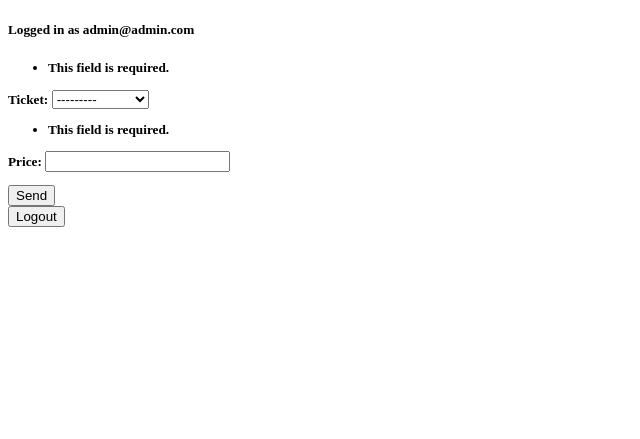
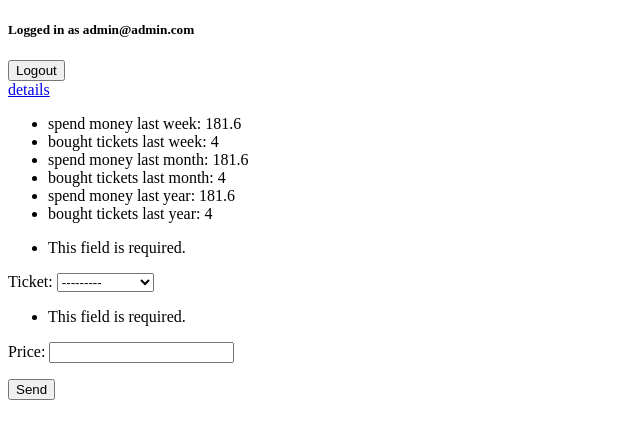
Before and after one commit to Cakelover-png/GreyExam, a Django app: page / in a window 1280 px wide. Shown: the top 439 px of the page, without its empty margins (0-640 px from the left). Run offline with Django 3.2, Linux system fonts and the light colour scheme; a user stored in the database is signed in; data comes from the database, SQL or seed files in the repository; both versions use the stored data as it was after the commit.

Commit message:
last commit

```diff
--- a/ticket_sell/ecommerce/urls.py
+++ b/ticket_sell/ecommerce/urls.py
@@ -1,10 +1,11 @@
 from django.urls import path
 from ecommerce.views import home, details
+from django.contrib.auth.decorators import login_required as lr
 
 app_name = 'ecommerce'
 
 urlpatterns = [
     path('', home, name='home'),
-    path('details', details, name='details'),
+    path('details', lr(details), name='details'),
 
 ]
--- a/ticket_sell/ecommerce/views.py
+++ b/ticket_sell/ecommerce/views.py
@@ -1,25 +1,65 @@
+from django.core.paginator import Paginator, EmptyPage, PageNotAnInteger
 from django.shortcuts import render, redirect
 from ecommerce.forms import OrderForm
 from ecommerce.models import Order
-from django.db.models import Q
+from django.db.models import Q, Count, Sum
+from django.utils import timezone
 
 
 def home(request):
+    now = timezone.now()
+
+    user_info = Order.objects.filter(user=request.user.id).aggregate(
+        spend_money_year=Sum(
+            'price',
+            filter=Q(ticket__start_date__gte=now - timezone.timedelta(days=365))
+        ),
+        bought_last_year=Count(
+            'id',
+            filter=Q(ticket__start_date__gte=now - timezone.timedelta(days=365))
+        ),
+        spend_money_month=Sum(
+            'price',
+            filter=Q(ticket__start_date__gte=now - timezone.timedelta(weeks=4))
+        ),
+        bought_last_month=Count(
+            'id',
+            filter=Q(ticket__start_date__gte=now - timezone.timedelta(weeks=4))
+        ),
+        spend_money_week=Sum(
+            'price',
+            filter=Q(ticket__start_date__gte=now - timezone.timedelta(days=7))
+        ),
+        bought_last_week=Count(
+            'id',
+            filter=Q(ticket__start_date__gte=now - timezone.timedelta(days=7))
+        )
+    )
     form = OrderForm(data=request.POST)
     if form.is_valid():
         order = form.save(commit=False)
         order.user_id = request.user.id
         order.save()
         return redirect('ecommerce:home')
-    return render(request, 'ecommerce/home.html', context={"form": form})
+    return render(request, 'ecommerce/home.html', context={"form": form,
+                                                           'user_info': user_info})
 
 
 def details(request):
     page = request.GET.get('page', 1)
     q = request.GET.get('q', None)
+
     if q:
-        Order = Car.objects.filter(Q(user_id=request.user.id) | Q(ticket_name__icontains=q))
+        order_list = Order.objects.filter(Q(user_id=request.user.id) & Q(ticket__code__icontains=q))
     else:
-        Order = Car.objects.filter(user_id=request.user.id)
+        order_list = Order.objects.filter(user_id=request.user.id)
 
-    return render(request, 'ecommerce/details.html')
+    paginator = Paginator(order_list, 3)
+    try:
+        orders = paginator.page(page)
+    except PageNotAnInteger:
+        orders = paginator.page(1)
+    except EmptyPage:
+        orders = paginator.page(paginator.num_pages)
+
+    return render(request, 'ecommerce/details.html', context={'orders': orders})
--- a/ticket_sell/templates/base.html
+++ b/ticket_sell/templates/base.html
@@ -6,8 +6,16 @@
 </head>
 
 <body>
+    {% if user.is_authenticated %}
+    <h5>Logged in as {{request.user.email}} </h5>
+    <form action="{% url 'user:logout' %}" method="post">
+        {% csrf_token %}
+        <input type="submit" value="Logout">
+    </form>
+    {% endif %}
     {% block content %}
     {% endblock %}
+
 </body>
 
 </html>
--- a/ticket_sell/templates/ecommerce/home.html
+++ b/ticket_sell/templates/ecommerce/home.html
@@ -8,17 +8,20 @@ Home
 {% block content %}
 {% if request.user.is_authenticated %}
 
+<a href="{% url 'ecommerce:details' %}"> details </a>
 
-<h5>Logged in as {{request.user.email}} <h5>
+<ul>
+    <li>spend money last week: {{user_info.spend_money_week|default_if_none:0|floatformat}} </li>
+    <li>bought tickets last week: {{user_info.bought_last_week|default_if_none:0}} </li>
+    <li>spend money last month: {{user_info.spend_money_month|default_if_none:0|floatformat}} </li>
+    <li> bought tickets last month: {{user_info.bought_last_month|default_if_none:0}} </li>
+    <li>spend money last year: {{user_info.spend_money_year|default_if_none:0|floatformat}} </li>
+    <li> bought tickets last year: {{user_info.bought_last_year|default_if_none:0}} </li>
+</ul>
 <form action="" method="post">
     {% csrf_token %}
     {{form.as_p}}
     <input type="submit" value="Send">
-</form>
-
-<form action="{% url 'user:logout' %}" method="post">
-    {% csrf_token %}
-    <input type="submit" value="Logout">
 </form>
 {% else %}
 <a href="{% url 'user:login' %}"> Login </a>
--- a/ticket_sell/ticket_sell/settings.py
+++ b/ticket_sell/ticket_sell/settings.py
@@ -122,3 +122,4 @@ USE_TZ = True
 STATIC_URL = '/static/'
 
 AUTH_USER_MODEL = 'user.User'
+LOGIN_URL = 'ecommerce:home'
```
Also changed, not shown: ticket_sell/templates/ecommerce/details.html (+32 -0 lines), ticket_sell/db.sqlite3.
